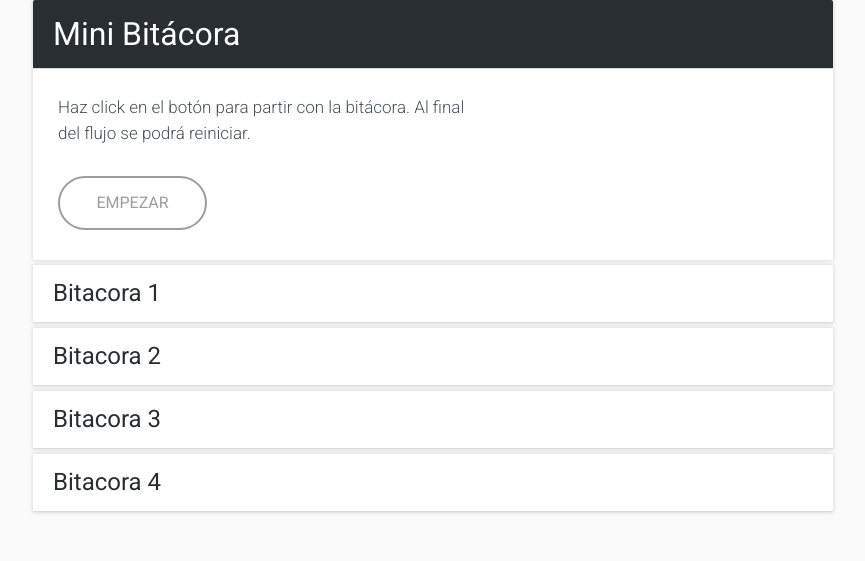
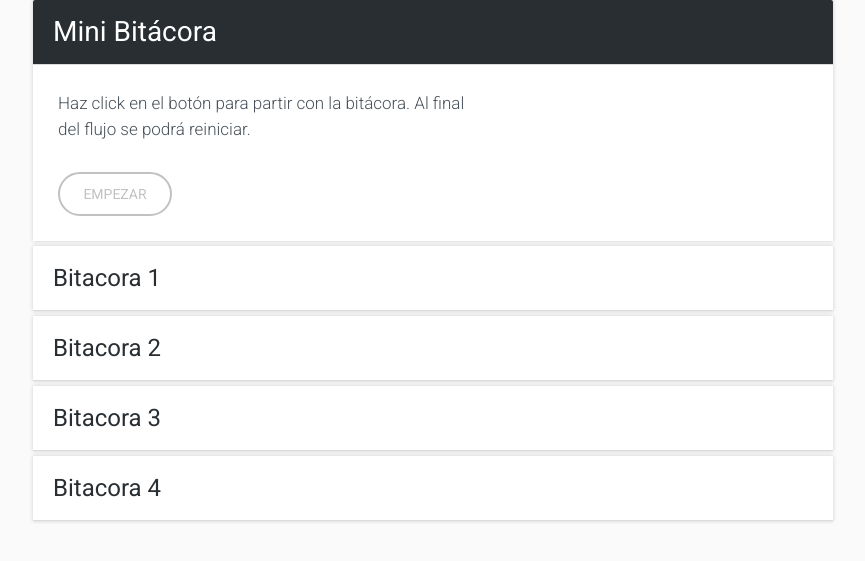
Before and after one commit to nicofront/nicofront.github.io, a PHP site: page / in a window 1280 px wide. Shown: the top 561 px of the page, without its empty margins (207-1072 px from the left). Run offline with PHP 8.4, Linux system fonts and the light colour scheme.

Commit message:
Mini - minor tweaks (transitions and font-sizes)

```diff
--- a/mini/index.html
+++ b/mini/index.html
@@ -12,7 +12,7 @@
 
 	<div class="wrapper">
 		<div class="acordeon acordeon-enabled">
-			<div class="acordeon-head">
+			<div class="acordeon-head transition">
 				Mini Bitácora
 			</div>
 			<div class="acordeon-body">
@@ -33,7 +33,7 @@
 			</div>
 		</div>
 		<div class="acordeon acordeon-disabled">
-			<div class="acordeon-head">
+			<div class="acordeon-head transition">
 				Bitacora 1
 			</div>
 			<div class="acordeon-body">
@@ -55,7 +55,7 @@
 			</div>
 		</div>
 		<div class="acordeon acordeon-disabled">
-			<div class="acordeon-head">
+			<div class="acordeon-head transition">
 				Bitacora 2
 			</div>
 			<div class="acordeon-body">
@@ -77,7 +77,7 @@
 			</div>
 		</div>
 		<div class="acordeon acordeon-disabled">
-			<div class="acordeon-head">
+			<div class="acordeon-head transition">
 				Bitacora 3
 			</div>
 			<div class="acordeon-body">
@@ -99,7 +99,7 @@
 			</div>
 		</div>
 		<div class="acordeon acordeon-disabled">
-			<div class="acordeon-head">
+			<div class="acordeon-head transition">
 				Bitacora 4
 			</div>
 			<div class="acordeon-body">
--- a/mini/js/functions.js
+++ b/mini/js/functions.js
@@ -4,13 +4,12 @@ $(document).ready(function() {
 
   $('.acordeon-trigger').click(function(event){
   	event.preventDefault();
-  	console.log('Click');
   	var self = $(this).parents('.acordeon');
   	var next = self.next();
   	self.removeClass("acordeon-enabled");
   	self.addClass("acordeon-disabled");
     self.find('.acordeon-body:first').hide();
-    next.find('.acordeon-body:first').slideDown('slow');
+    next.find('.acordeon-body:first').slideDown(700);
   	next.removeClass("acordeon-disabled");
   	next.addClass("acordeon-enabled");
   });
@@ -24,7 +23,7 @@ $(document).ready(function() {
     self.find('.acordeon-body:first').hide();
     first.removeClass('acordeon-disabled');
     first.addClass('acordeon-enabled');
-    first.find('.acordeon-body:first').slideDown('slow');
+    first.find('.acordeon-body:first').slideDown(700);
   });
 
 });
--- a/mini/style.css
+++ b/mini/style.css
@@ -42,23 +42,23 @@ body{
 
 .button{
 	border-radius: 100px;
-	padding: 15px 30px;
+	padding: 10px 20px;
 	display: inline-block;
-	border: 2px solid rgba(92, 92, 92, 0.6);
+	border: 2px solid rgba(92, 92, 92, 0.38);
 	text-decoration: none;
 	text-transform: uppercase;
 	text-align: center;
-	color: rgba(92, 92, 92, 0.6);
-	font-size: 16px;
+	color: rgba(92, 92, 92, 0.38);
+	font-size: 14px;
 	line-height: 20px;
-	min-width: 85px;
+	min-width: 70px;
 }
 .button+.button{
 	margin-left: 10px;
 }
 .button:hover{
-	color: #000;
-	border-color: #000;
+	color: rgba(92, 92, 92, 0.7);
+	border-color: rgba(92, 92, 92, 0.7);
 }
 .acordeon{
 	box-shadow: 0 0px 4px 0 rgba(25, 25, 25, 0.2);
@@ -73,24 +73,23 @@ body{
 	border-bottom: 1px solid #dbdbdb;
 	color: #292E33;
 	font-size: 24px;
-	line-height: 37px;
+	line-height: 44px;
 }
 .acordeon-enabled .acordeon-head{
 	background-color: #292E33;
 	color: #fff;
-	font-size: 32px;
-	line-height: 48px;
+	font-size: 28px;
+	line-height: 44px;
 }
 .acordeon-body{
 	padding: 25px;
-	padding-bottom: 30px;
 	background-color: #fff;
 	min-height: 120px;
 	display: none;
 }
 .acordeon-body img{
 	width: 100%;
-	margin-bottom: 15px;
+	margin-bottom: 5px;
 }
 .acordeon-body p{
 	margin: 0;
```
